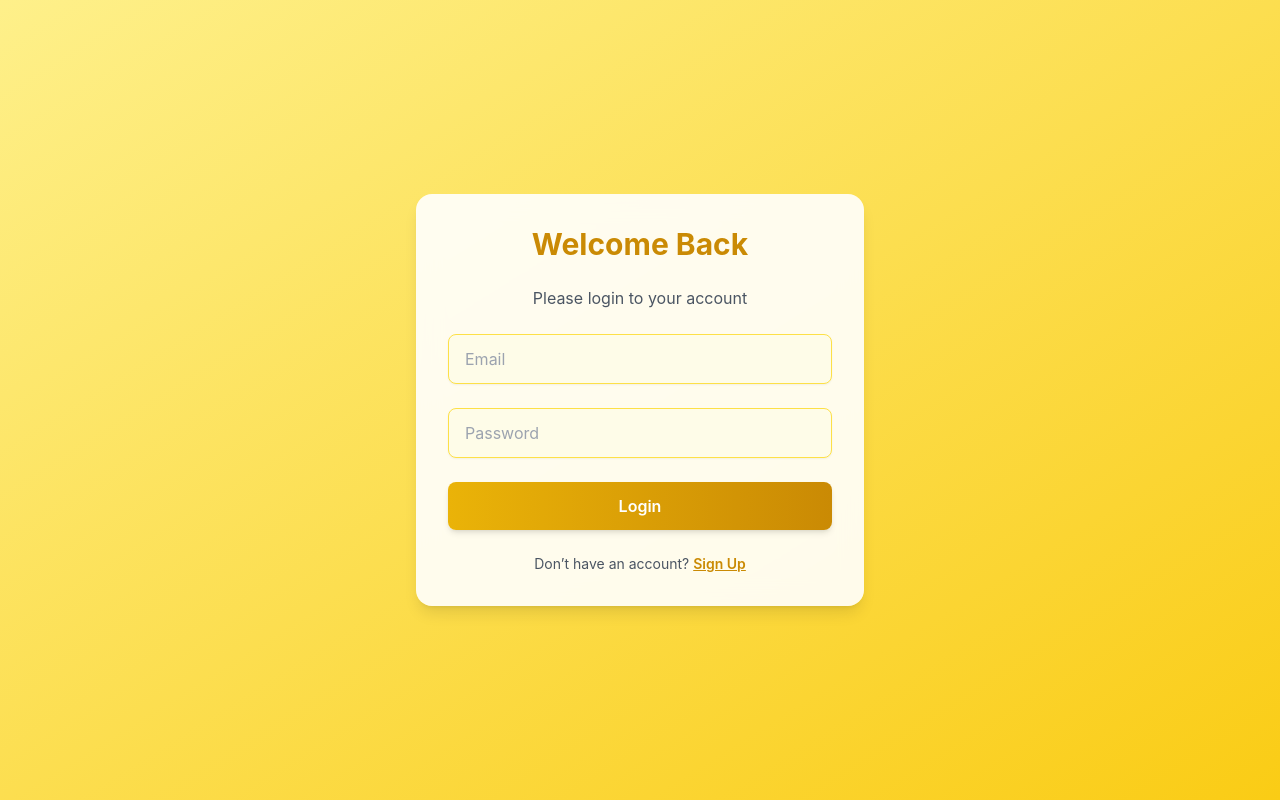
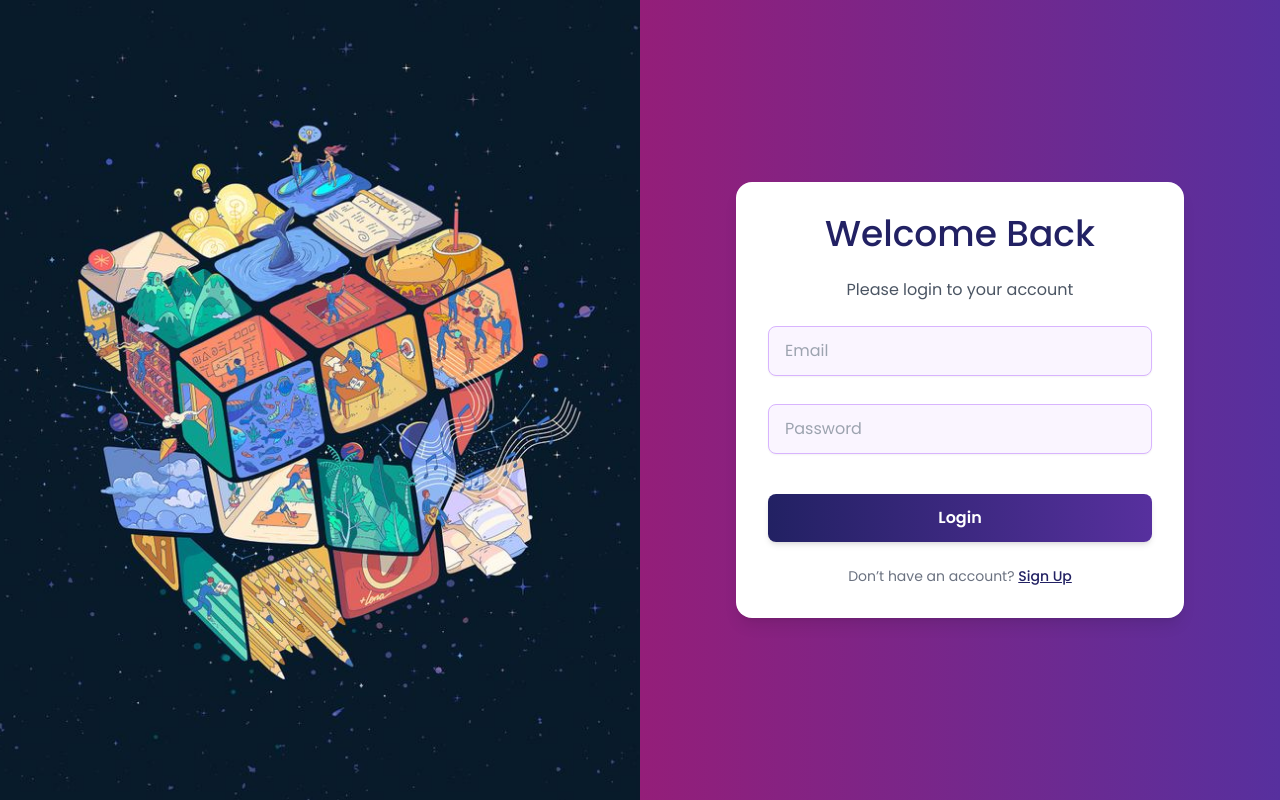
Before and after one commit to Mero-Vision/banana-game-web-app, a React (Create React App) app: page /dashboard in a window 1280 px wide. Before the commit this address led to /. Built offline with nearby package versions, Linux system fonts and the light colour scheme.

Commit message:
ui change

```diff
--- a/public/index.html
+++ b/public/index.html
@@ -3,7 +3,10 @@
    <head>
       <meta charset="utf-8" />
       <link rel="icon" href="%PUBLIC_URL%/favicon.ico" />
-    <meta name="viewport" content="width=device-width, initial-scale=1" />
+      <meta
+         name="viewport"
+         content="width=device-width, initial-scale=1"
+      />
       <meta name="theme-color" content="#000000" />
       <meta
          name="description"
@@ -15,6 +18,16 @@
       user's mobile device or desktop. See https://developers.google.com/web/fundamentals/web-app-manifest/
     -->
       <link rel="manifest" href="%PUBLIC_URL%/manifest.json" />
+      <link rel="preconnect" href="https://fonts.googleapis.com" />
+      <link
+         rel="preconnect"
+         href="https://fonts.gstatic.com"
+         crossorigin
+      />
+      <link
+         href="https://fonts.googleapis.com/css2?family=Poppins:ital,wght@0,100;0,200;0,300;0,400;0,500;0,600;0,700;0,800;0,900;1,100;1,200;1,300;1,400;1,500;1,600;1,700;1,800;1,900&display=swap"
+         rel="stylesheet"
+      />
       <!--
       Notice the use of %PUBLIC_URL% in the tags above.
       It will be replaced with the URL of the `public` folder during the build.
@@ -27,7 +40,9 @@
       <title>React App</title>
    </head>
    <body>
-    <noscript>You need to enable JavaScript to run this app.</noscript>
+      <noscript
+         >You need to enable JavaScript to run this app.</noscript
+      >
       <div id="root"></div>
       <!--
       This HTML file is a template.
--- a/src/App.css
+++ b/src/App.css
@@ -1,3 +1,6 @@
+* {
+   font-family: "Poppins", sans-serif;
+}
 .App {
    text-align: center;
 }
--- a/src/App.js
+++ b/src/App.js
@@ -1,48 +1,40 @@
-
-import './App.css';
-import { BrowserRouter as Router, Route, Routes } from 'react-router-dom';
-import QuestionImage from './Components/questionComponent/QuestionComponent';
+import {
+   Route,
+   BrowserRouter as Router,
+   Routes,
+} from "react-router-dom";
+import "./App.css";
+import QuestionImage from "./Components/questionComponent/QuestionComponent";
 // import Sidebar from './Components/sidebarComponent/sidebarComponent';
 // import Dashboard from './Components/DashComponents/DashboardComponent';
-import LoginPage from './Components/authComponents/LoginComponents';
-import SignupPage from './Components/authComponents/SignupComponents';
-import Dashboard from './Components/Dashboard/Dashboard';
-import GameHistory from './Components/historyComponents/History';
-import Leaderboard from './Components/leaderboardComponents/leaderboard';
+import LoginPage from "./Components/authComponents/LoginComponents";
+import SignupPage from "./Components/authComponents/SignupComponents";
+import Dashboard from "./Components/Dashboard/Dashboard";
+import GameHistory from "./Components/historyComponents/History";
+import Leaderboard from "./Components/leaderboardComponents/leaderboard";
 // import ProtectedRoute from './protectedRoutes/protectedRoutes';
-
 
 function App() {
    return (
       <>
-
          {/* <div className="flex">
       <Sidebar />
       <Dashboard />
     </div> */}
 
-
          <Router>
-
             <Routes>
-        <Route path="/" element={<LoginPage />} />
+               <Route path="/dashboard" element={<LoginPage />} />
                <Route path="/signup" element={<SignupPage />} />
 
-
                <Route path="/question" element={<QuestionImage />} />
-        <Route path="/dashboard" element={<Dashboard />} />
+               <Route path="/" element={<Dashboard />} />
                {/* <Route path="/dashboard" element={<ProtectedRoute><Dashboard /></ProtectedRoute>} /> */}
                <Route path="/history" element={<GameHistory />} />
                <Route path="/leaderboard" element={<Leaderboard />} />
-
-
-
             </Routes>
-
          </Router>
-
       </>
-
    );
 }
 
--- a/src/Components/authComponents/LoginComponents.jsx
+++ b/src/Components/authComponents/LoginComponents.jsx
@@ -1,9 +1,10 @@
+import axios from "axios";
 import React, { useState } from "react";
 import { useNavigate } from "react-router-dom";
-import axios from "axios";
 // import { useDispatch } from "react-redux";
 import { toast, ToastContainer } from "react-toastify";
 import "react-toastify/dist/ReactToastify.css";
+import loginImg from "../../assets/loginbg.jpg";
 
 const LoginPage = () => {
    const navigate = useNavigate();
@@ -11,7 +12,7 @@ const LoginPage = () => {
 
    const [loginData, setLoginData] = useState({
       email: "",
-    password: ""
+      password: "",
    });
 
    const [errors, setErrors] = useState({});
@@ -27,7 +28,8 @@ const LoginPage = () => {
    const validate = () => {
       const errors = {};
       if (!loginData.email) errors.email = "Email is required";
-    if (!loginData.password) errors.password = "Password is required";
+      if (!loginData.password)
+         errors.password = "Password is required";
       return errors;
    };
 
@@ -44,9 +46,8 @@ const LoginPage = () => {
             );
             console.log(response);
 
-        const { token} = response.data; // Ensure you have user_role from response
+            const { token } = response.data; // Ensure you have user_role from response
             localStorage.setItem("token", token);
-
 
             // dispatch(login({ token })); // Dispatch the token
 
@@ -54,14 +55,17 @@ const LoginPage = () => {
 
             // Redirect to different dashboards based on the role
             setTimeout(() => {
-          navigate("/dashboard")
-
+               navigate("/dashboard");
             }, 2000);
          } catch (error) {
             if (error.response && error.response.status === 401) {
-          toast.error("Incorrect email or password. Please try again.");
+               toast.error(
+                  "Incorrect email or password. Please try again."
+               );
             } else {
-          toast.error("Something went wrong. Please try again later.");
+               toast.error(
+                  "Something went wrong. Please try again later."
+               );
             }
          }
       }
@@ -72,10 +76,44 @@ const LoginPage = () => {
    };
 
    return (
-    <div className="flex items-center justify-center min-h-screen bg-gradient-to-br from-yellow-200 to-yellow-400">
-      <div className="w-full max-w-md p-8 space-y-6 bg-white/90 rounded-2xl shadow-lg backdrop-blur-md transform transition duration-300 hover:scale-105">
-        <h2 className="text-3xl font-bold text-center text-yellow-600">Welcome Back</h2>
-        <p className="text-center text-gray-600">Please login to your account</p>
+      <div
+         style={{
+            display: "grid",
+            width: "100%",
+            gridTemplateColumns: "1fr 1fr",
+         }}
+         //  className="flex items-center justify-center min-h-screen bg-gradient-to-br from-yellow-200 to-yellow-400"
+      >
+         <div>
+            <img
+               src={loginImg} // Replace with your image URL
+               alt="Descriptive Alt Text"
+               style={{
+                  width: "100%",
+                  height: "100%",
+                  objectFit: "cover",
+               }}
+            />
+         </div>
+         <div
+            style={{
+               background: "linear-gradient(90deg, #941E79, #57309E)",
+            }}
+            className="flex items-center justify-center min-h-screen bg-gradient-to-br"
+         >
+            <div className="w-full max-w-md p-8 space-y-6 bg-white rounded-2xl shadow-lg backdrop-blur-md transform transition duration-300 ">
+               <h2
+                  style={{ fontWeight: "500", color: "#222163" }}
+                  className="text-4xl font-bold text-center"
+               >
+                  Welcome Back
+               </h2>
+               <p
+                  className="text-center text-gray-600"
+                  style={{ marginBottom: "20px" }}
+               >
+                  Please login to your account
+               </p>
 
                <form className="space-y-6" onSubmit={handleSubmit}>
                   <div className="relative">
@@ -85,9 +123,13 @@ const LoginPage = () => {
                         value={loginData.email}
                         onChange={handleChange}
                         placeholder="Email"
-              className="w-full px-4 py-3 text-gray-800 placeholder-gray-400 bg-yellow-50 rounded-lg border border-yellow-300 shadow-sm focus:outline-none focus:ring-2 focus:ring-yellow-500 focus:bg-white"
+                        className="mb-1 w-full px-4 py-3 text-gray-800 placeholder-gray-400 bg-purple-50 rounded-lg border border-purple-300 shadow-sm focus:outline-none focus:ring-2 focus:ring-blue-500 focus:bg-white"
                      />
-            {errors.email && <p className="text-red-500 text-sm">{errors.email}</p>}
+                     {errors.email && (
+                        <p className="text-red-500 text-sm">
+                           {errors.email}
+                        </p>
+                     )}
                   </div>
 
                   <div className="relative">
@@ -97,15 +139,23 @@ const LoginPage = () => {
                         value={loginData.password}
                         onChange={handleChange}
                         placeholder="Password"
-              className="w-full px-4 py-3 text-gray-800 placeholder-gray-400 bg-yellow-50 rounded-lg border border-yellow-300 shadow-sm focus:outline-none focus:ring-2 focus:ring-yellow-500 focus:bg-white"
+                        className="mb-4 w-full px-4 py-3 text-gray-800 placeholder-gray-400 bg-purple-50 rounded-lg border border-purple-300 shadow-sm focus:outline-none focus:ring-2 focus:ring-blue-500 focus:bg-white"
                      />
-            {errors.password && <p className="text-red-500 text-sm">{errors.password}</p>}
+                     {errors.password && (
+                        <p className="text-red-500 text-sm">
+                           {errors.password}
+                        </p>
+                     )}
                   </div>
 
                   <div>
                      <button
+                        style={{
+                           background:
+                              "linear-gradient(90deg, #222163, #57309E)",
+                        }}
                         type="submit"
-              className="w-full px-4 py-3 font-semibold text-white bg-gradient-to-r from-yellow-500 to-yellow-600 rounded-lg shadow-md hover:shadow-xl transform transition duration-300 hover:scale-105"
+                        className="w-full px-4 py-3 font-semibold text-white bg-gradient-to-r  rounded-lg shadow-md hover:shadow-xl transform transition duration-300 hover:scale-100"
                      >
                         Login
                      </button>
@@ -113,15 +163,20 @@ const LoginPage = () => {
                </form>
 
                <div className="text-center">
-          <p className="text-sm text-gray-600">
+                  <p className="text-sm text-gray-500">
                      Don’t have an account?{" "}
                      <button
+                        style={{
+                           color: "#222163",
+                           fontWeight: "500",
+                        }}
                         onClick={handleSignUpClick}
-              className="font-semibold text-yellow-600 hover:text-yellow-700 underline transition duration-300"
+                        className=" underline transition duration-300"
                      >
                         Sign Up
                      </button>
                   </p>
+               </div>
             </div>
          </div>
 
```
Also changed, not shown: src/Components/Dashboard/Dashboard.jsx (+44 -18 lines), src/Components/authComponents/SignupComponents.jsx (+87 -27 lines), src/Components/historyComponents/History.jsx (+78 -31 lines), src/Components/leaderboardComponents/leaderboard.jsx (+34 -12 lines), src/Components/questionComponent/QuestionComponent.jsx (+89 -41 lines), src/protectedRoutes/protectedRoutes.js (+6 -6 lines), src/assets/loginbg.jpg (added). Lines whose indentation alone changed are shown as unchanged.
